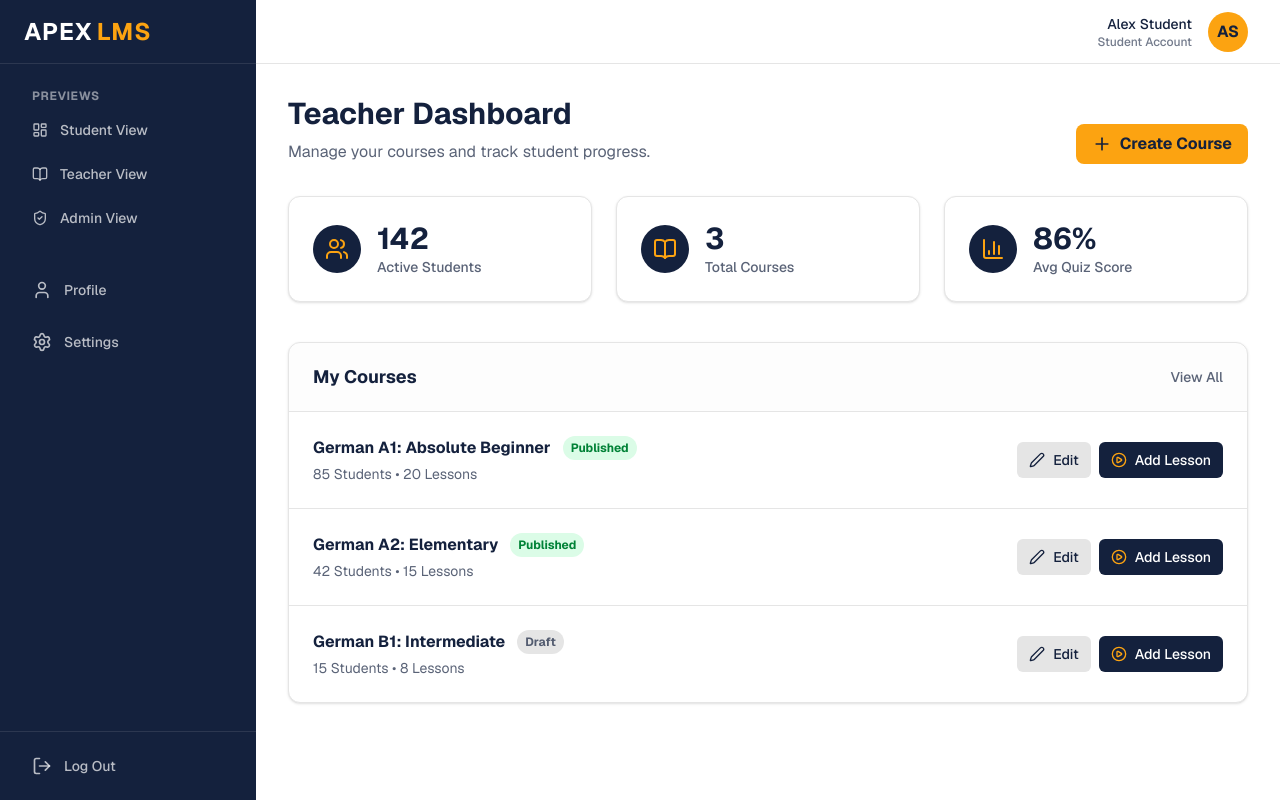
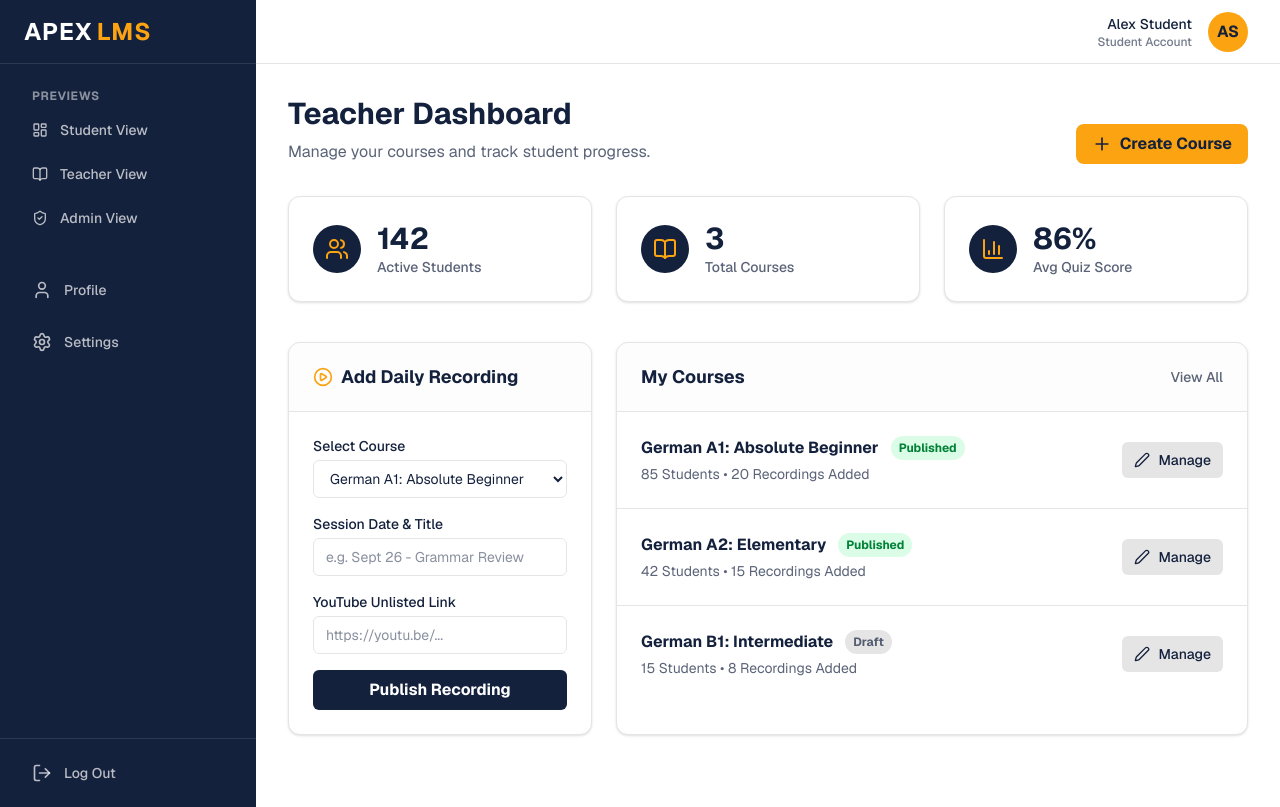
Before and after one commit to hasith360/LMS, a Next.js app: page /dashboard/teacher in a window 1280 px wide. Built offline with nearby package versions, Linux system fonts and the light colour scheme.

Commit message:
feat: add daily recording upload UI for teachers

```diff
--- a/src/app/dashboard/teacher/page.tsx
+++ b/src/app/dashboard/teacher/page.tsx
@@ -60,7 +60,41 @@ export default function TeacherDashboard() {
         ))}
       </div>
 
-      <div className="bg-white rounded-xl shadow-sm border border-gray overflow-hidden">
+      <div className="grid grid-cols-1 lg:grid-cols-3 gap-6 mb-10">
+        {/* Quick Action: Add Recording */}
+        <div className="lg:col-span-1 bg-white rounded-xl shadow-sm border border-gray overflow-hidden">
+          <div className="px-6 py-5 border-b border-gray bg-gray/10">
+            <h2 className="text-lg font-bold text-blue flex items-center">
+              <PlayCircle className="mr-2 h-5 w-5 text-gold" />
+              Add Daily Recording
+            </h2>
+          </div>
+          <div className="p-6">
+            <div className="space-y-4">
+              <div>
+                <label className="block text-sm font-medium text-blue mb-1">Select Course</label>
+                <select className="w-full px-3 py-2 border border-gray rounded-md focus:outline-none focus:ring-gold focus:border-gold text-sm bg-white">
+                  <option>German A1: Absolute Beginner</option>
+                  <option>French B1: Intermediate</option>
+                </select>
+              </div>
+              <div>
+                <label className="block text-sm font-medium text-blue mb-1">Session Date & Title</label>
+                <input type="text" placeholder="e.g. Sept 26 - Grammar Review" className="w-full px-3 py-2 border border-gray rounded-md focus:outline-none focus:ring-gold focus:border-gold text-sm" />
+              </div>
+              <div>
+                <label className="block text-sm font-medium text-blue mb-1">YouTube Unlisted Link</label>
+                <input type="url" placeholder="https://youtu.be/..." className="w-full px-3 py-2 border border-gray rounded-md focus:outline-none focus:ring-gold focus:border-gold text-sm" />
+              </div>
+              <button className="w-full bg-blue text-white font-bold py-2 rounded-md hover:bg-blue/90 transition-colors">
+                Publish Recording
+              </button>
+            </div>
+          </div>
+        </div>
+
+        {/* My Courses List */}
+        <div className="lg:col-span-2 bg-white rounded-xl shadow-sm border border-gray overflow-hidden">
           <div className="px-6 py-5 border-b border-gray flex justify-between items-center bg-gray/10">
             <h2 className="text-lg font-bold text-blue">My Courses</h2>
             <button className="text-sm text-blue/70 hover:text-blue font-medium">View All</button>
@@ -78,18 +112,14 @@ export default function TeacherDashboard() {
                     </span>
                   </div>
                   <p className="text-sm text-blue/70">
-                  {course.students} Students &bull; {course.lessons} Lessons
+                    {course.students} Students &bull; {course.lessons} Recordings Added
                   </p>
                 </div>
 
                 <div className="flex gap-2">
                   <button className="flex items-center justify-center px-3 py-2 bg-gray text-blue rounded-md text-sm font-medium hover:bg-gray/80 transition-colors">
                     <Edit2 className="h-4 w-4 mr-2" />
-                  Edit
-                </button>
-                <button className="flex items-center justify-center px-3 py-2 bg-blue text-white rounded-md text-sm font-medium hover:bg-blue/90 transition-colors">
-                  <PlayCircle className="h-4 w-4 mr-2 text-gold" />
-                  Add Lesson
+                    Manage
                   </button>
                 </div>
               </div>
@@ -97,5 +127,6 @@ export default function TeacherDashboard() {
           </div>
         </div>
       </div>
+    </div>
   );
 }
```
Lines whose indentation alone changed are shown as unchanged.
